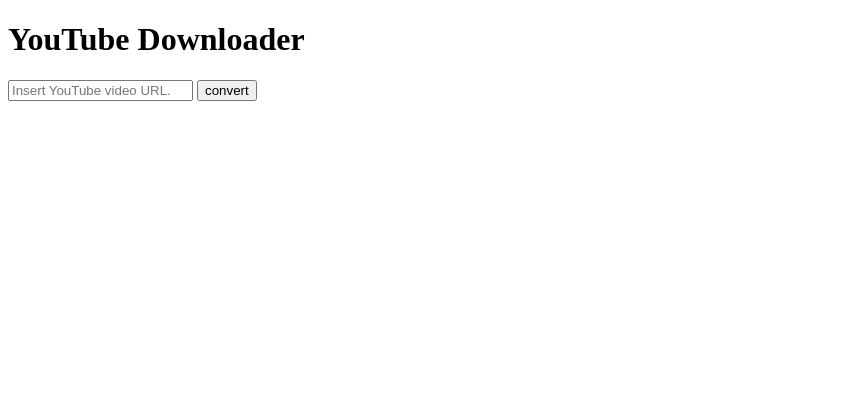
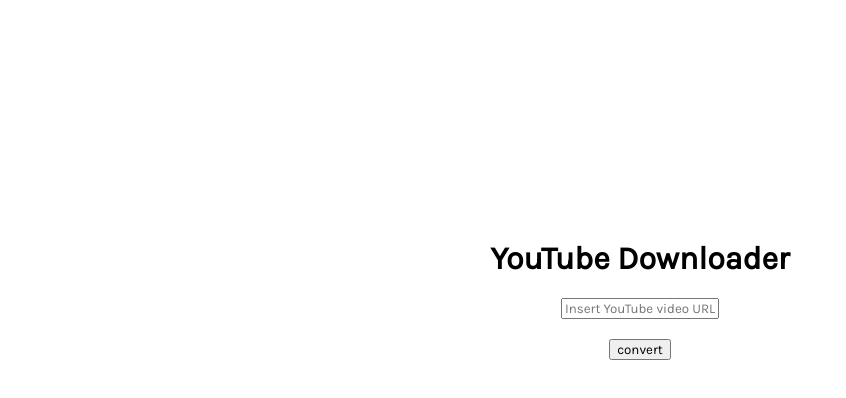
Before and after one commit to Lezzz/youtube_downloader, a plain HTML site: page index.html in a window 1280 px wide. Shown: the whole page, without its empty margins (0-846 px from the left). Drawn offline with Linux system fonts and the light colour scheme.

Commit message:
Added basic styling

```diff
--- a/index.html
+++ b/index.html
@@ -4,12 +4,16 @@
 
 <head>
     <title>YouTube Downloader</title>
+    <link rel="stylesheet" href="style.css">
+    <link href="https://fonts.googleapis.com/css?family=Karla" rel="stylesheet">
 </head>
 
 <body>
     <h1 class="heading">YouTube Downloader</h1>
-    <input class ="URL-input" placeholder="Insert YouTube video URL.">
+    <input class ="URL-input" placeholder="Insert YouTube video URL">
+    <div class="div-button">
     <button class="convert-button">convert</button>
+    </div>
 </body>
 
 </html>
--- a/style.css
+++ b/style.css
@@ -0,0 +1,30 @@
+* {
+
+    text-align: center
+
+}
+
+.heading {
+
+    font-family: 'Karla', sans-serif;
+    margin-top: 30vh;
+
+}
+
+.URL-input {
+
+    font-family: 'Karla', sans-serif;
+
+}
+
+.convert-button{
+
+    font-family: 'Karla', sans-serif;
+
+}
+
+.div-button {
+
+margin-top: 20px;
+
+}
```
